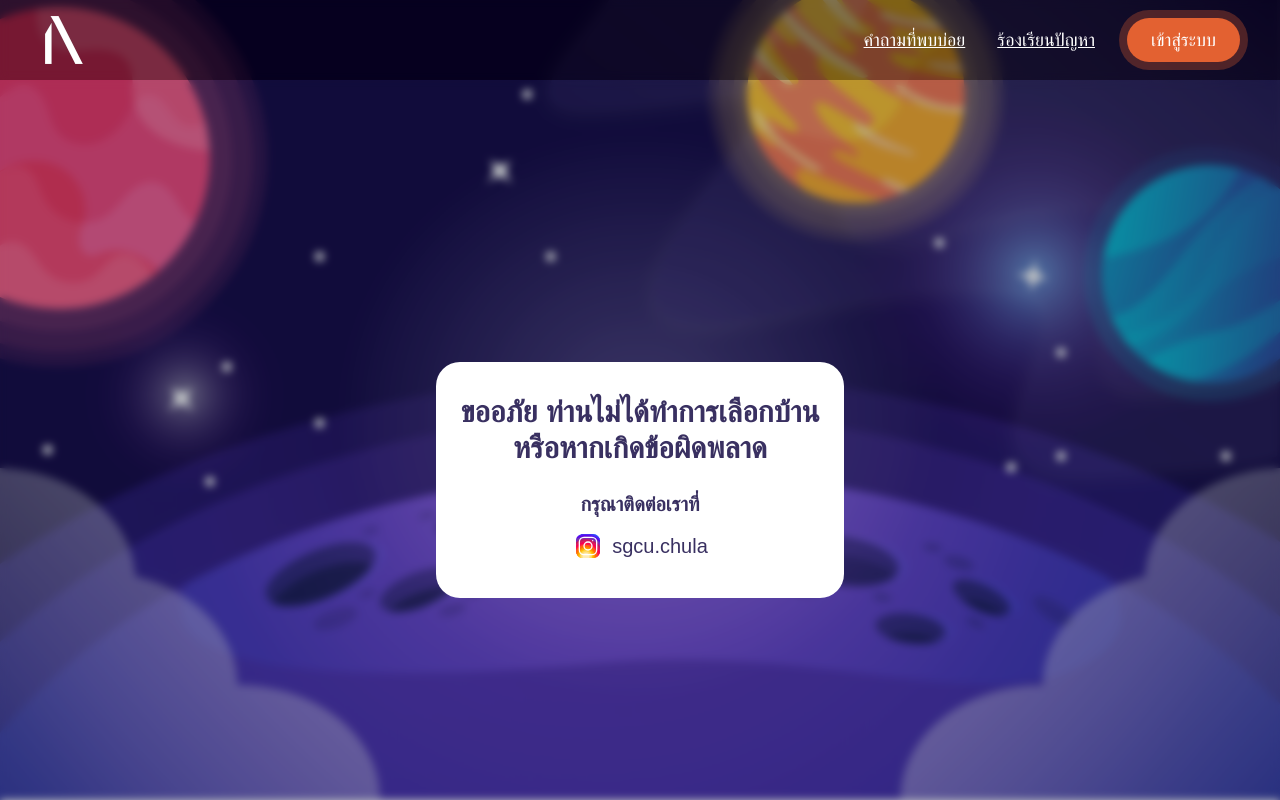
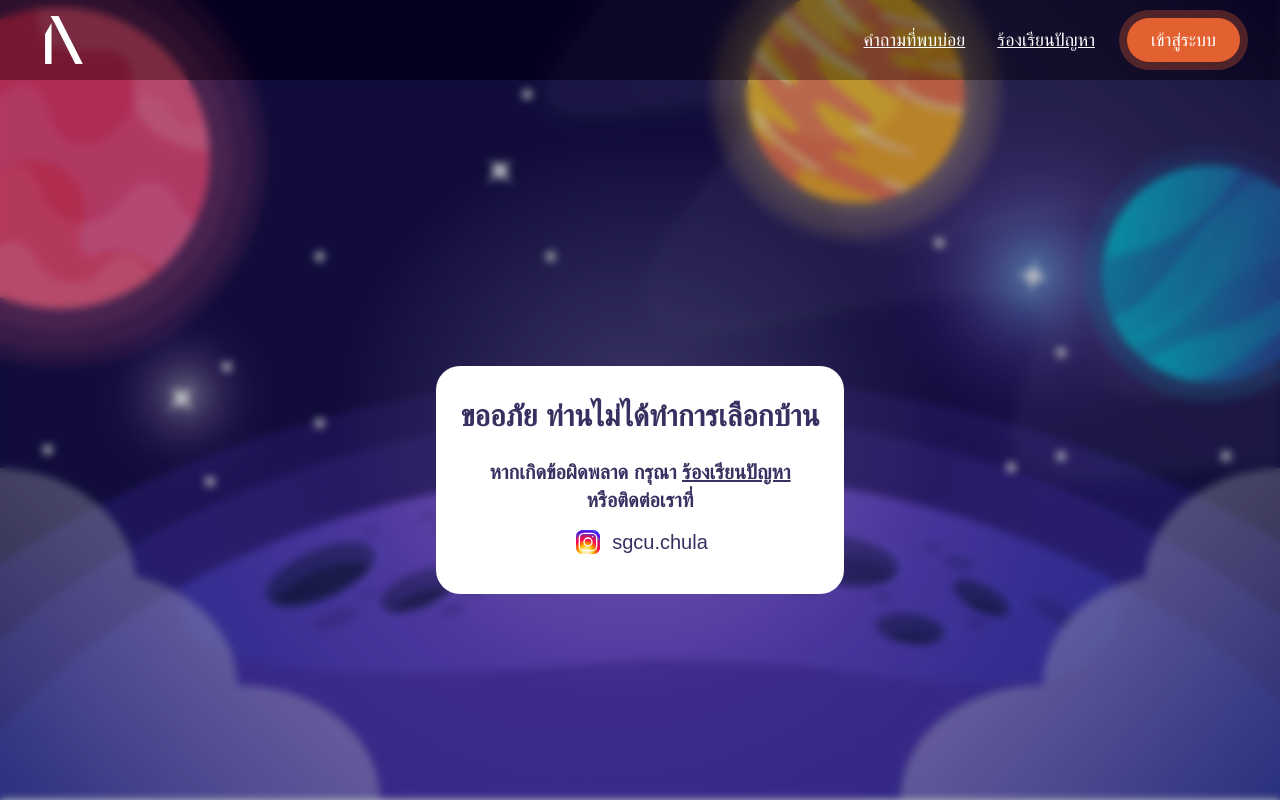
Before and after one commit to isd-sgcu/rpkm66-frontend, a Next.js app: page /announce-baan in a window 1280 px wide. Shown: the top 800 px of the page. Built offline with nearby package versions, Linux system fonts and the light colour scheme; no server answers; a web font is replaced by a local one.

Commit message:
feat: edit no baan page

```diff
--- a/src/pages/announce-baan/index.tsx
+++ b/src/pages/announce-baan/index.tsx
@@ -88,11 +88,20 @@ const AnnounceBaan: NextPage = () => {
                 <div className="mx-auto flex flex-col items-center justify-center space-y-6 rounded-3xl bg-white px-6 py-8 text-purple-400">
                     <p className="text-purple w-full text-center text-xl font-semibold lg:text-3xl">
                         ขออภัย ท่านไม่ได้ทำการเลือกบ้าน
-                        <br /> หรือหากเกิดข้อผิดพลาด
                     </p>
                     <div className="space-y-2">
                         <div className="text-center text-xl font-semibold">
-                            กรุณาติดต่อเราที่
+                            หากเกิดข้อผิดพลาด กรุณา{' '}
+                            <Link
+                                href="https://airtable.com/appNLAPRBVMZBgGV9/shr7FWOUnTsw53DxV"
+                                className="underline hover:no-underline"
+                                rel="noopener noreferrer"
+                                target="_blank"
+                            >
+                                ร้องเรียนปัญหา
+                            </Link>{' '}
+                            <br />
+                            หรือติดต่อเราที่
                         </div>
                         <div className="flex flex-row items-center justify-center gap-8">
                             <Link
```
